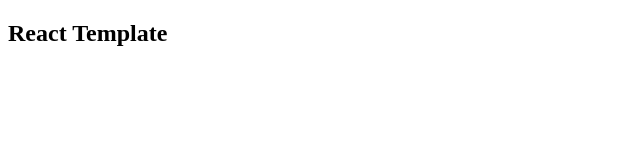
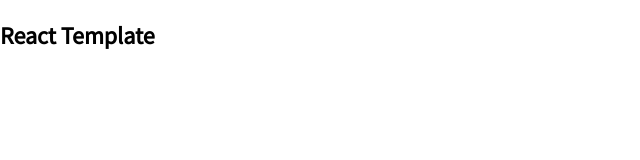
Before and after one commit to sukritchhabra/react-ui-loaders, a React app: page / in a window 1280 px wide. Shown: the top 160 px of the page, without its empty margins (0-640 px from the left). Built offline with nearby package versions, Linux system fonts and the light colour scheme; the HTML template or start-up script is replaced by a standard one.

Commit message:
Adding SASS/SCSS. (#9)
* Adding SASS/SCSS. Resolves #8

* Adding base styling

```diff
--- a/package.json
+++ b/package.json
@@ -40,6 +40,8 @@
     "extract-text-webpack-plugin": "^3.0.1",
     "html-webpack-plugin": "^2.30.1",
     "html-webpack-template": "^5.6.0",
+    "node-sass": "^4.5.3",
+    "sass-loader": "^6.0.6",
     "style-loader": "^0.19.0",
     "webpack": "^3.7.1",
     "webpack-dev-server": "^2.9.1"
--- a/src/base.css
+++ /dev/null
@@ -1,3 +0,0 @@
-.hello {
-    color: blue;
-}
--- /dev/null
+++ b/src/base.scss
@@ -0,0 +1,24 @@
+@import url(https://fonts.googleapis.com/css?family=Source+Sans+Pro:200,300,400);
+html {
+    width: 100%;
+    body {
+        width: 100%;
+        margin: 0;
+        font-family: 'Source Sans Pro', sans-serif;
+        color: black;
+
+        a {
+            color: black;
+            text-decoration: none;
+
+            &:visited {
+                color: black;
+                text-decoration: none;
+            }
+        }
+
+        #content {
+            width: 100%;
+        }
+    }
+}
--- a/src/index.jsx
+++ b/src/index.jsx
@@ -2,4 +2,6 @@
 import ReactDOM from 'react-dom';
 import App from './components/App';
 
+import './base.scss';
+
 ReactDOM.render(<App />, document.getElementById('content'));
--- a/webpack.config.js
+++ b/webpack.config.js
@@ -29,10 +29,10 @@
           ]
         },
         {
-          test: /\.css$/,
+          test: /\.scss$/,
           use: ExtractTextPlugin.extract({
             fallback: "style-loader",
-            use: "css-loader"
+            use: ["css-loader", "sass-loader"]
           })
         }
       ]
```
Also changed, not shown: 4 other files (tests, documents, lock files or other folders).
